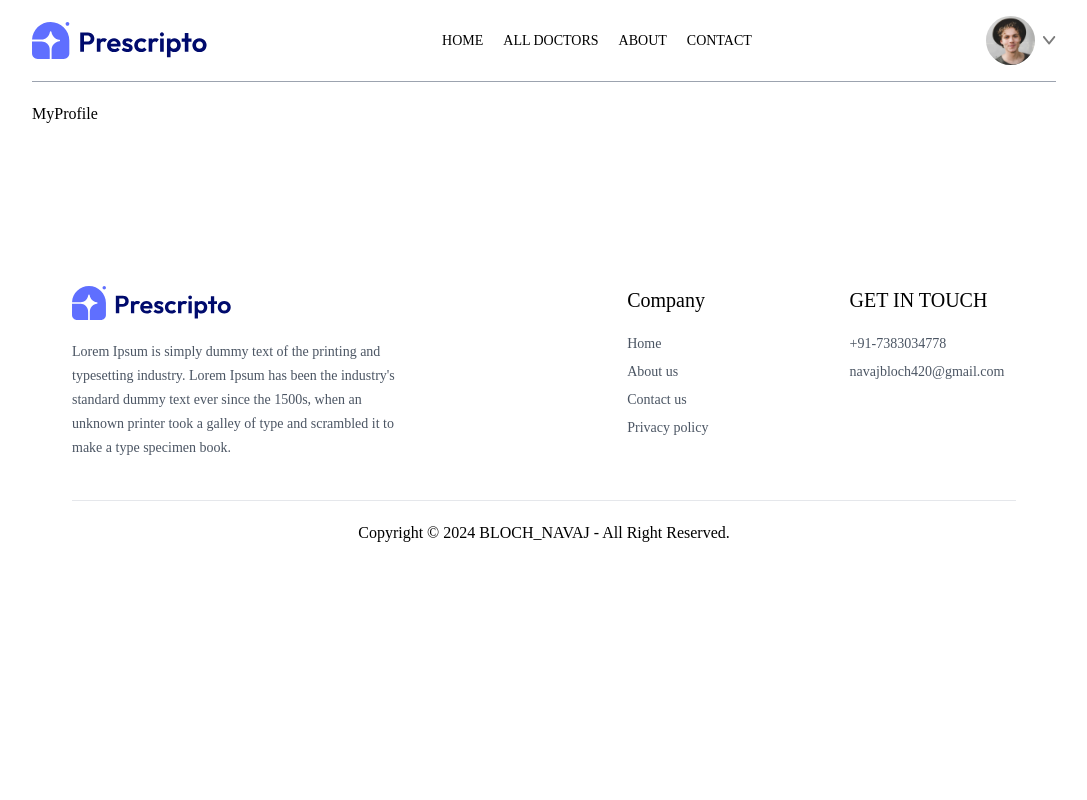
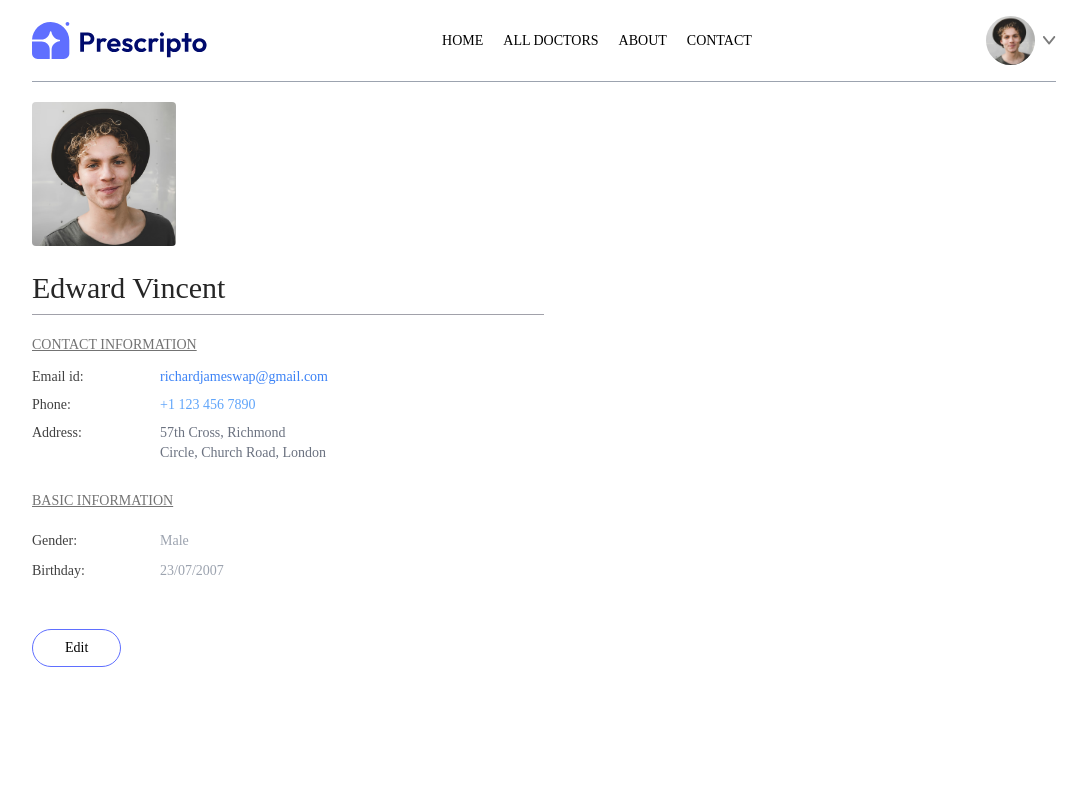
Before and after one commit to Blochnavaj/Doctor_Booking_System, a React (Vite) app in the folder Frontend/: page /my-profile in a window 1280 px wide. Shown: the top 800 px of the page, without its empty margins (96-1183 px from the left). Built offline with nearby package versions, Linux system fonts and the light colour scheme; a web font is replaced by a local one.

Commit message:
completed my profile section

```diff
--- a/Frontend/src/Pages/MyProfile.jsx
+++ b/Frontend/src/Pages/MyProfile.jsx
@@ -1,8 +1,90 @@
-import React from 'react'
+import React, { useState } from 'react'
+import { assets } from '../assets/assets'
 
 function MyProfile() {
+  const [userData, setUserData] = useState({
+    name: "Edward Vincent",
+    image: assets.profile_pic,
+    email: 'richardjameswap@gmail.com',
+    phone: '+1  123 456 7890',
+    address: {
+      line1:
+        "57th Cross, Richmond ",
+      line2: 'Circle, Church Road, London'
+
+    },
+    gender: 'Male',
+    dob: '23/07/2007'
+  })
+
+  const [isEdit, setIsEdit] = useState(false);
+
   return (
-    <div>MyProfile</div>
+    <div className='max-w-lg flex flex-col text-sm gap-2'>
+
+      <img className='w-36 rounded' src={userData.image} alt="" />
+
+      {
+        isEdit ? <input className='bg-gray-50 text-3xl font-medium mt-4 max-w-60 ' type="text" value={userData.name} onChange={e => setUserData(prev => ({ ...prev, name: e.target.value }))} /> : <p className='font-medium text-3xl text-neutral-800 mt-4'>{userData.name}</p>
+      }
+      <hr className='border-none bg-zinc-400  h-[1px]' />
+
+      <div >
+        <p className='text-neutral-500 underline mt-3'>CONTACT INFORMATION</p>
+        <div className='grid grid-cols-[1fr_3fr] gap-y-2 mt-3 text-neutral-700'>
+          <p className='font-medium'>Email id:</p>
+          <p className='text-blue-500'>{userData.email}</p>
+          <p className='font-medium'>Phone:</p>
+          {
+            isEdit ? <input className='bg-gray-100 max-w-52' type="text" value={userData.phone} onChange={(e) => setUserData(prev => ({ ...prev, phone: e.target.value }))} /> : <p className='text-blue-400'>{userData.phone}</p>
+          }
+          <p className='font-medium'>Address:</p>
+          {
+            isEdit ? <p>
+              <input className='bg-gray-50' onChange={(e) => setUserData(prev => ({ ...prev, address: { ...prev.address, line1: e.target.value } }))} value={userData.address.line1} type="text" />
+              <br />
+              <input className='bg-gray-50' onChange={(e) => setUserData(prev => ({ ...prev, address: { ...prev.address, line2: e.target.value } }))} value={userData.address.line2} type="text" />
+            </p> :
+              <p className='text-gray-500'>
+                <p>{userData.address.line1}</p>
+                <p>{userData.address.line2}</p>
+              </p>
+          }
+        </div>
+      </div>
+
+      <div>
+
+      </div>
+      <p className='text-neutral-500 underline mt-3'>BASIC INFORMATION</p>
+
+      <div className='grid grid-cols-[1fr_3fr] gap-y-2.5 mt-3 text-neutral-700'>
+        <p className='font-medium'>Gender: </p>
+        {
+          isEdit ? <select className='max-w-20 bg-gray-100' onChange={(e) => setUserData(prev => ({ ...prev, gender: e.target.value }))} value={userData.gender} >
+            <option value="Male">Male</option>
+            <option value="Female">Female</option>
+          </select>
+            : <p className='text-gray-400'>{userData.gender}</p>
+        }
+
+        <p className='font-medium'>Birthday:</p>
+        {
+          isEdit
+          ? <input className='max-w-28 bg-gray-100 outline-none' type="date" onChange={(e) => setUserData(prev => ({...prev, dob: e.target.value}))}   value={userData.dob}/>
+          : <p className='text-gray-400'>{userData.dob}</p>
+
+        }
+      </div>
+
+      <div className='mt-10'>
+        {
+          isEdit
+          ? <button className='border border-primary py-2 px-8 rounded-full hover:bg-primary hover:text-white transition-all' onClick={() => setIsEdit(false)}>Save information</button>
+          : <button className='border border-primary py-2 px-8 rounded-full hover:bg-primary hover:text-white transition-all' onClick={() => setIsEdit(true)} > Edit</button>
+        }
+      </div>
+    </div>
   )
 }
 
```
